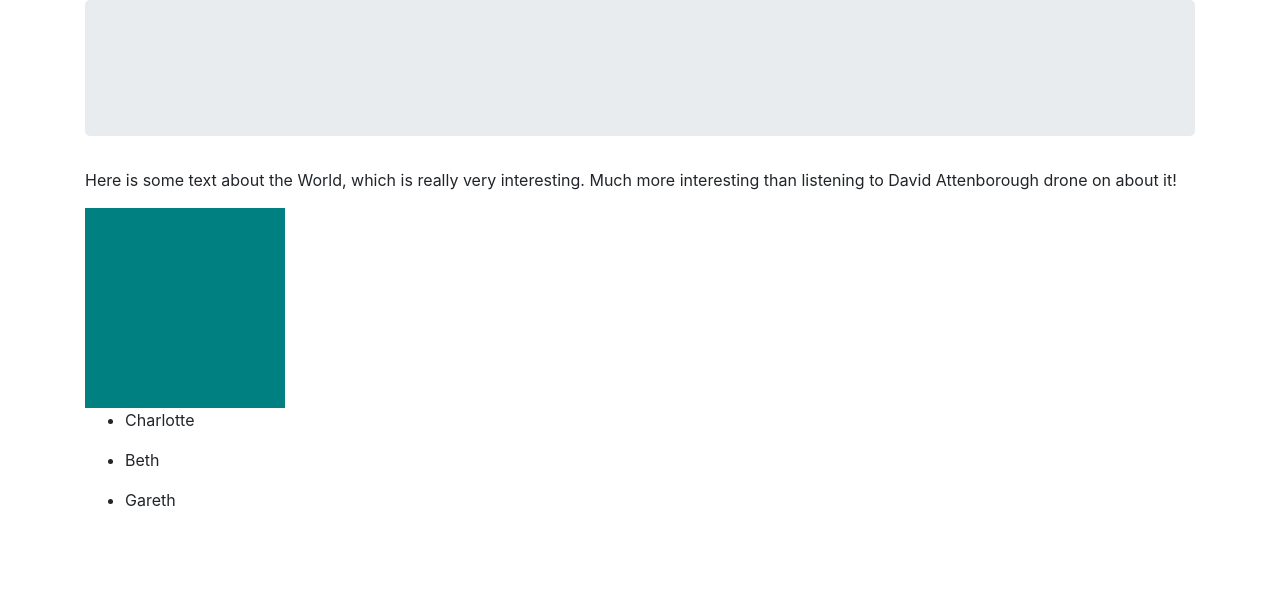
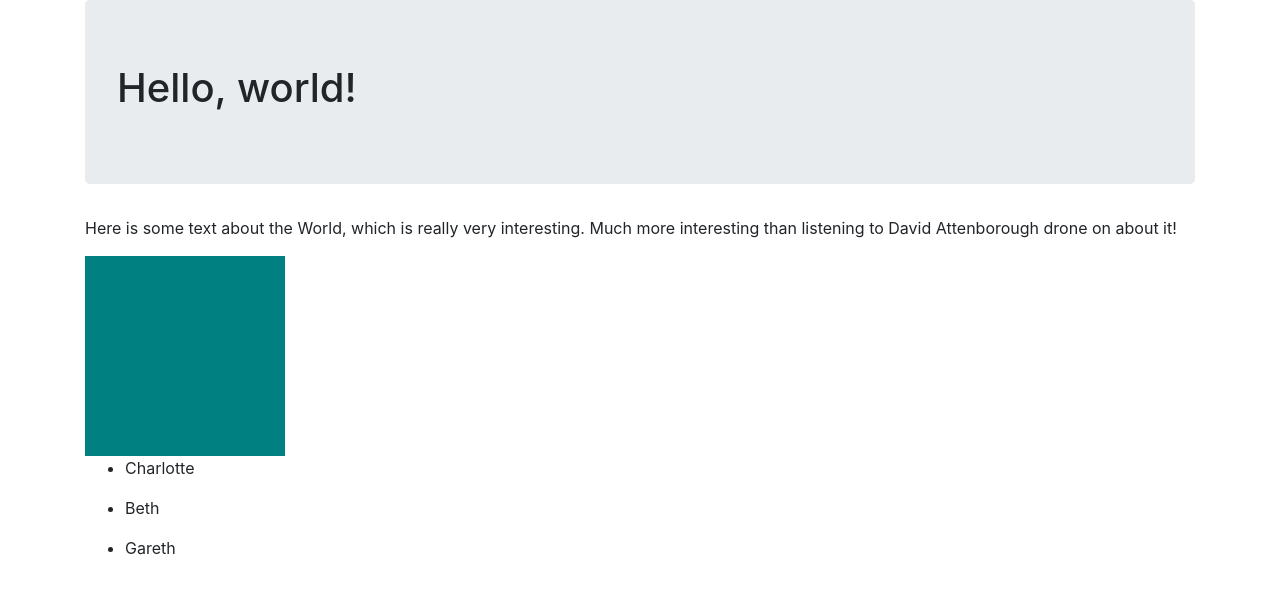
Before and after one commit to bettyeverett/react-testing-app, a React (Create React App) app: page / in a window 1280 px wide. Shown: the top 592 px of the page. Built offline with nearby package versions, Linux system fonts and the light colour scheme.

Commit message:
Updating prop in Paragraph to take a children prop.

```diff
--- a/src/Paragraph.js
+++ b/src/Paragraph.js
@@ -4,12 +4,12 @@
 
 import React from "react";
 
-const Paragraph = ({ message }) => (
-    <p>{ message }</p>
+const Paragraph = ({ children }) => (
+    <p>{ children }</p>
 );
 
 Paragraph.defaultProps = {
-    message: "Something has gone wrong and there isn't any text available right now!"
+    children: "Something has gone wrong and there isn't any text available right now!"
 };
 
 export default Paragraph;
--- a/src/Stuff.js
+++ b/src/Stuff.js
@@ -1,4 +1,7 @@
 // Create a component <Stuff> that includes all of the components so far and then use it in your <App> component:
+
+// Update your <Stuff> component so that it can accept a square prop, which will determine whether the <Square> component is displayed or not. This prop should default to true.
+
 import React from "react";
 import Header from "./Header";
 import Paragraph from "./Paragraph";
@@ -8,8 +11,8 @@
 const Stuff = () => (
 
     <React.Fragment>
-        <Header title="Hello, world!" />
-        <Paragraph message="Here is some text about the World, which is really very interesting. Much more interesting than listening to David Attenborough drone on about it!" />
+        <Header>Hello, world!</Header>
+        <Paragraph>Here is some text about the World, which is really very interesting. Much more interesting than listening to David Attenborough drone on about it!</Paragraph>
         <Square colour="teal" />
         <People names={ ["Charlotte", "Beth", "Gareth"] } />
     </React.Fragment>
```
